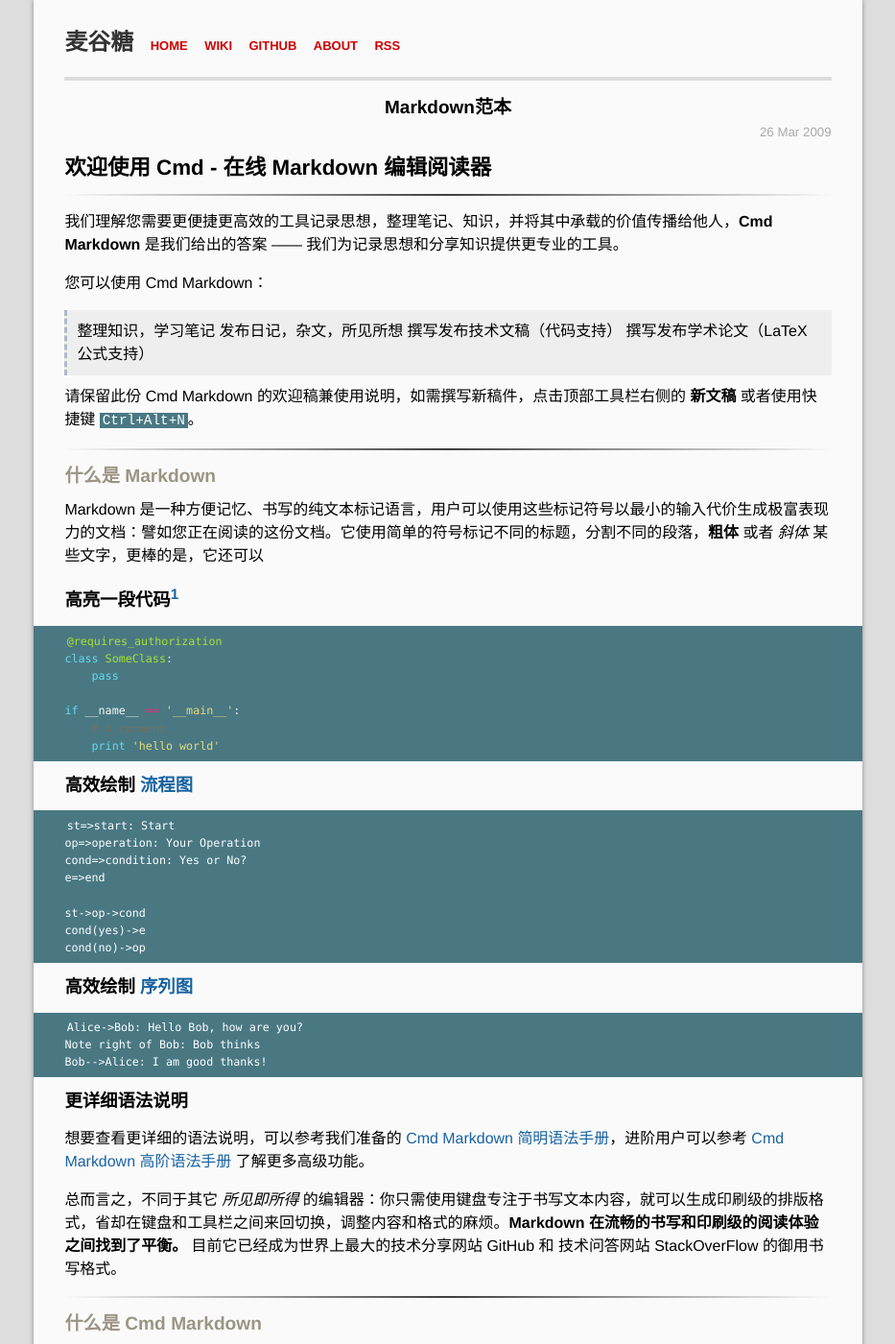
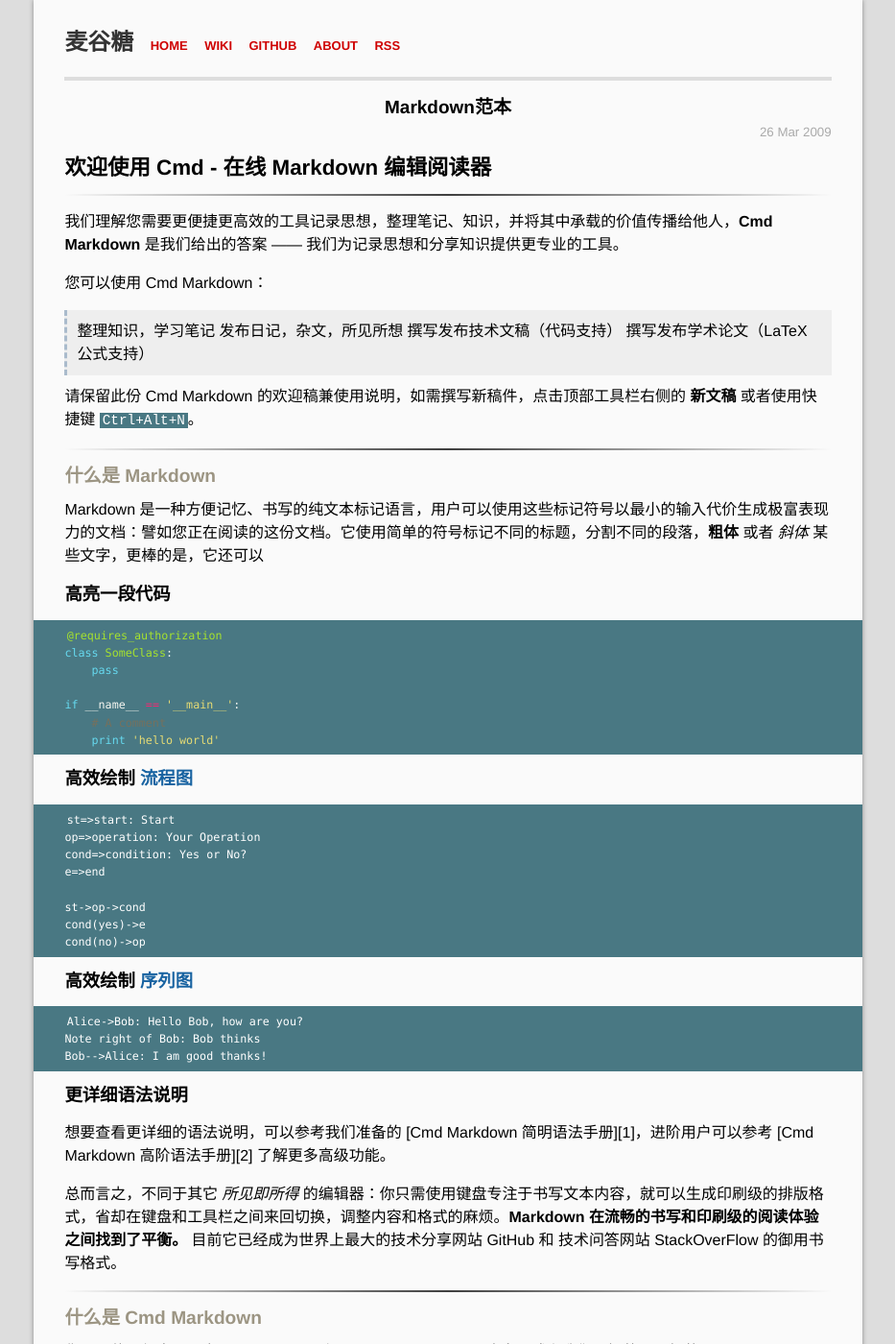
Before and after one commit to mgtang/blog, a Jekyll site: the page built from _posts/2015-2-9-Markdown范本2.md, in a window 1280 px wide and 1400 px high. Shown: the whole window at 96% size, without its empty margins (173-1106 px from the left). Built offline with Jekyll 4.4.1, drawn with Linux system fonts in a browser that asks for light colours; Markdown is read by kramdown in place of the engine named in the settings; comment, search, counter and statistics services are not loaded; part of the change alters nothing that is shown; some of the changed text lies outside the part shown.

````diff
--- a/_posts/2015-2-9-Markdown范本2.md
+++ b/_posts/2015-2-9-Markdown范本2.md
@@ -27,7 +27,7 @@ comments: true
 Markdown 是一种方便记忆、书写的纯文本标记语言，用户可以使用这些标记符号以最小的输入代价生成极富表现力的文档：譬如您正在阅读的这份文档。它使用简单的符号标记不同的标题，分割不同的段落，**粗体** 或者 *斜体* 某些文字，更棒的是，它还可以
 
 
-### 高亮一段代码[^code]
+### 高亮一段代码
 
 ```python
 @requires_authorization
@@ -147,12 +147,3 @@ Bob-->Alice: I am good thanks!
 
 作者 [@ghosert][3]
 2014 年 07月 07日
-
-[^LaTeX]: 支持 **LaTeX** 编辑显示支持，例如：$\sum_{i=1}^n a_i=0$， 访问 [MathJax][4] 参考更多使用方法。
-
-[^code]: 代码高亮功能支持包括 Java, Python, JavaScript 在内的，**四十一**种主流编程语言。
-
-[1]: https://www.zybuluo.com/mdeditor?url=https://www.zybuluo.com/static/editor/md-help.markdown
-[2]: https://www.zybuluo.com/mdeditor?url=https://www.zybuluo.com/static/editor/md-help.markdown#cmd-markdown-高阶语法手册
-[3]: http://weibo.com/ghosert
-[4]: http://meta.math.stackexchange.com/questions/5020/mathjax-basic-tutorial-and-quick-reference
````
